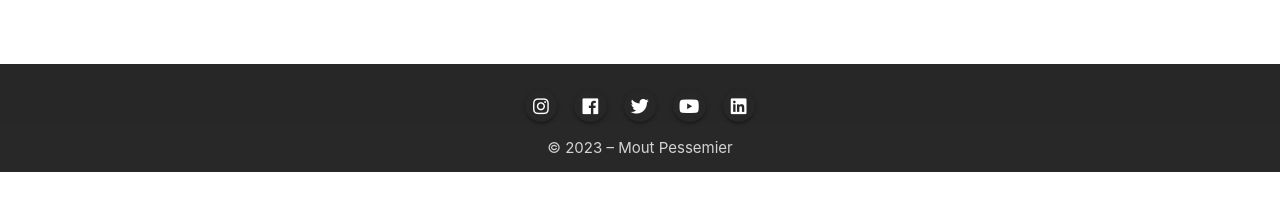
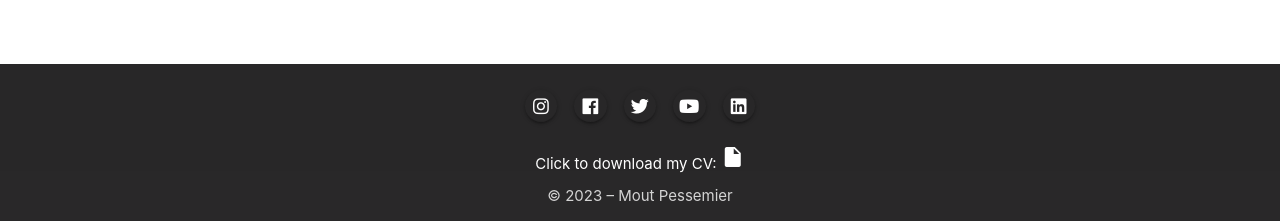
Before and after one commit to MoutPessemier/E-PortfolioV3, a plain HTML site: page HTML/fitbox.html in a window 1280 px wide. Shown: the part 1030-1251 px from the top of the page. Before the commit the page ends 1202 px from the top, so only its background shows below. Drawn offline with nearby package versions, Linux system fonts and the light colour scheme; files that its build step writes are made by us from their sources.

Commit message:
Added CV

```diff
--- a/HTML/fitbox.html
+++ b/HTML/fitbox.html
@@ -154,11 +154,17 @@
         ></a>
       </div>
 
+      <!--CV-->
+      <div class="container center cv-container">
+        Click to download my CV:
+        <a href="./FILES/CV.pdf" download="Curriculum Vitae"
+          ><i class="material-icons white-text">insert_drive_file</i></a
+        >
+      </div>
+
       <div class="footer-copyright center">
         <div class="container">
-          <p class="center">
-            &copy; <span id="year"></span> &ndash; Mout Pessemier
-          </p>
+          <p class="center">&copy; <span id="year"></span> &ndash; Mout Pessemier</p>
         </div>
       </div>
     </footer>
```
Also changed, not shown: HTML/24h2021.html (+9 -3 lines), HTML/apolloon.html (+9 -3 lines), HTML/contact.html (+9 -3 lines), index.html (+9 -0 lines), 1 other file.
